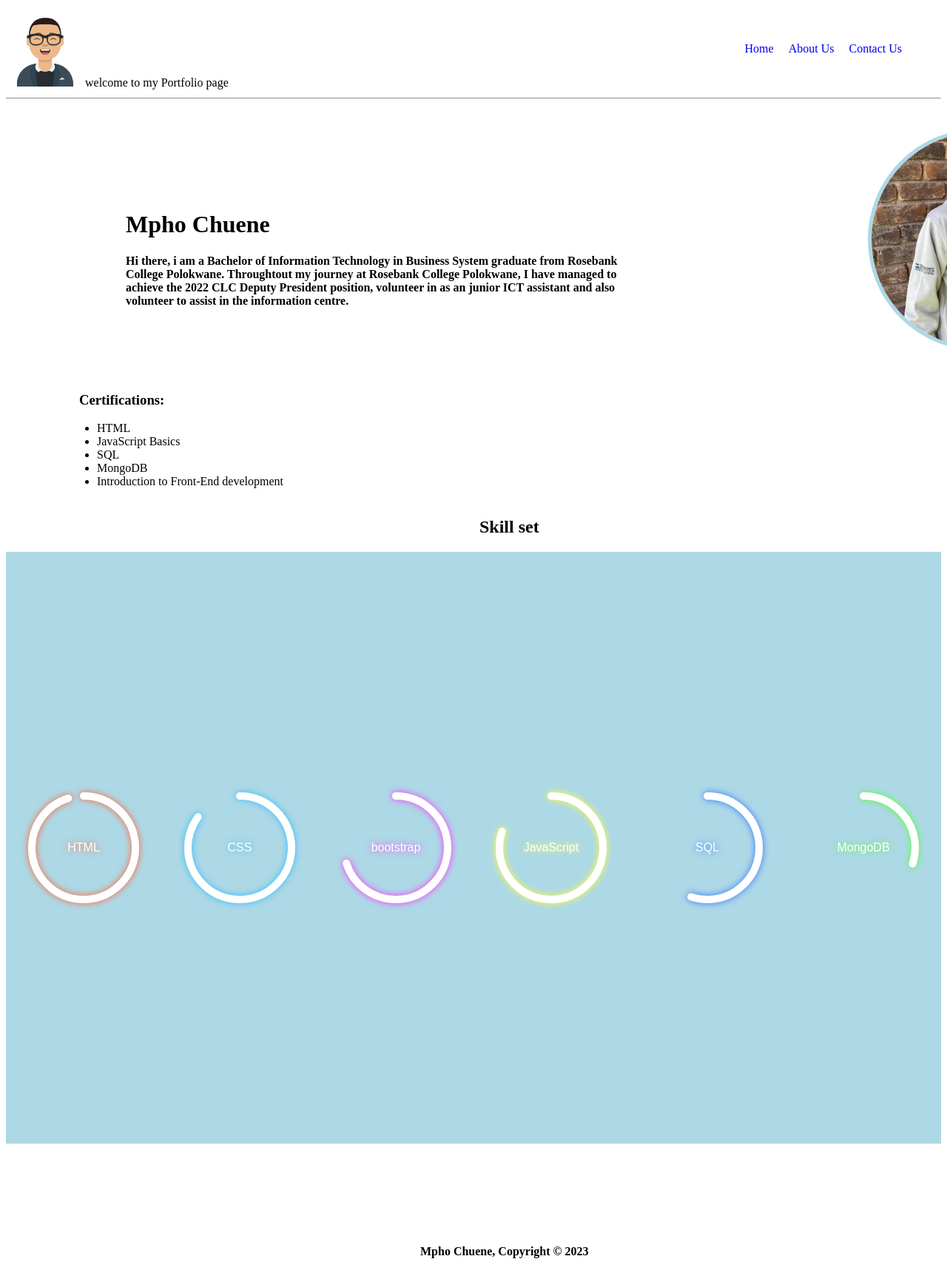
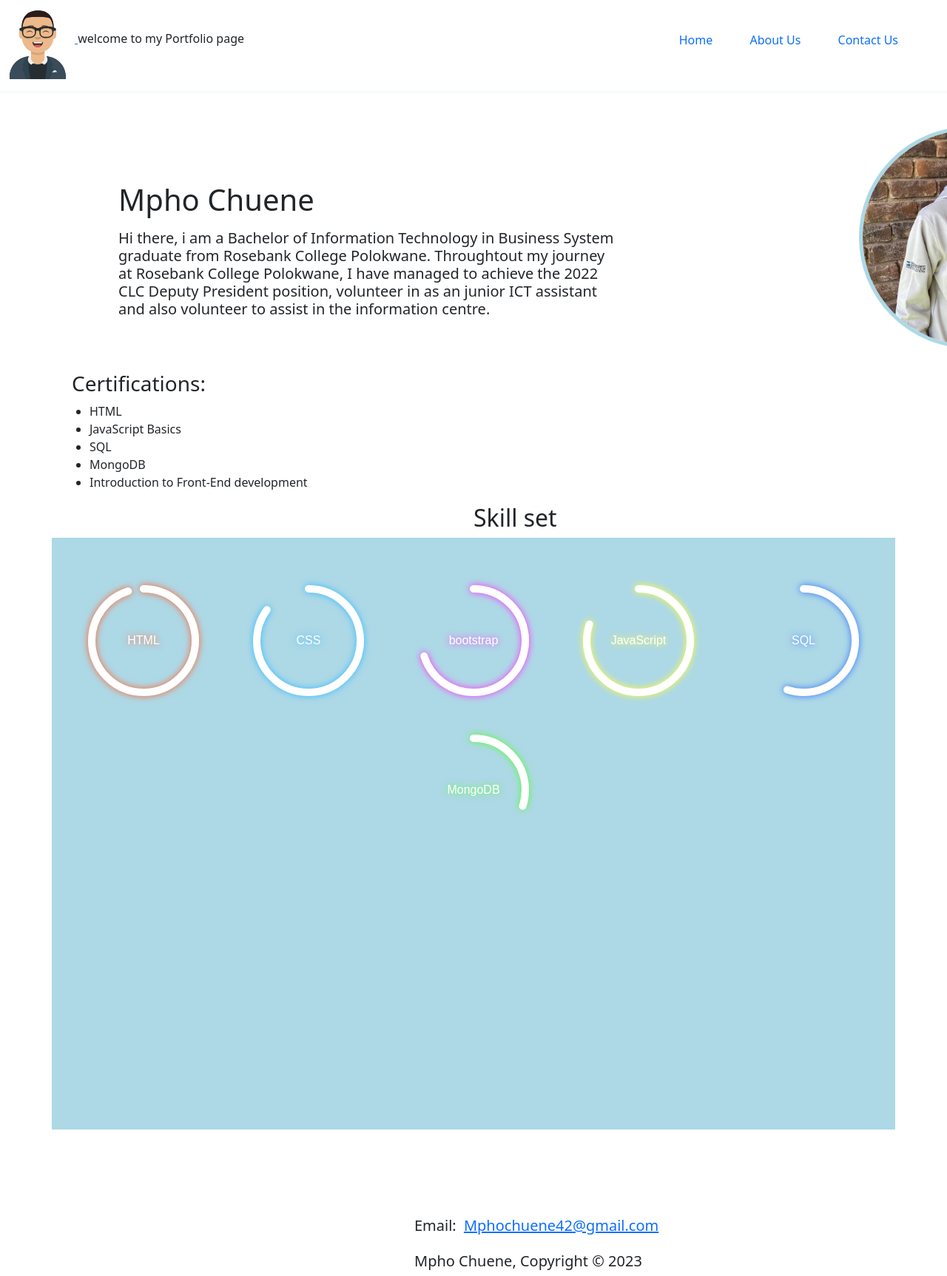
Before and after one commit to mphoChuene/UI-Challenge, a plain HTML site: page bootcamp2023-main/about_us.html in a window 1280 px wide. Shown: the top 1725 px of the page at 74% size. Drawn offline with nearby package versions, Linux system fonts and the light colour scheme.

Commit message:
git push

```diff
--- a/bootcamp2023-main/about_us.html
+++ b/bootcamp2023-main/about_us.html
@@ -3,6 +3,8 @@
   <head>
     <title>About Us</title>
     <link rel="stylesheet" href="styles_aboutUs.css">
+    <link rel="stylesheet" href="https://cdn.jsdelivr.net/npm/bootstrap@5.3.0-alpha1/dist/css/bootstrap.min.css">
+    <link rel="stylesheet" href="https://cdnjs.cloudflare.com/ajax/libs/font-awesome/4.7.0/css/font-awesome.min.css">
   </head>
 
   <body>
@@ -40,9 +42,9 @@
         <td style="padding-left: 20vh; padding-top: 50px">
           <h1>Mpho Chuene</h1>
           <p style="width: 85vh;">
-            <h4>Hi there, i am  a Bachelor of Information Technology in Business System graduate from Rosebank College Polokwane.
+            <h5 style="font-weight: lighter;">Hi there, i am  a Bachelor of Information Technology in Business System graduate from Rosebank College Polokwane.
             Throughtout my journey at Rosebank College Polokwane, I have managed to achieve the 2022 CLC Deputy President position, volunteer in
-            as an junior ICT assistant and also volunteer to assist in the information centre. </h4>
+            as an junior ICT assistant and also volunteer to assist in the information centre. </h5>
           </p>
         </td>
         <td align="right" style="padding-right: 10vh; padding-top: 30px; padding-bottom: 30px; padding-left: 40vh;">
@@ -124,10 +126,9 @@
   </main>
 
     <!-- This is our footer and it will encompass all the quick links on our website.-->
-    <footer style="padding-top: 40vh;">
-      <h4 style="padding-left: 70vh; padding-top: 50vh;">Mpho Chuene, Copyright &copy; 2023</h4>
+    <footer style="padding-top: 50vh;">
+      <h4 style="padding-left: 70vh; padding-top: 38vh; font-size: 20px;"><bold style="margin-right: 5px;">Email: </bold><a href="mailto: Mphochuene42@gmail.com">Mphochuene42@gmail.com</a> <br><br> Mpho Chuene, Copyright &copy; 2023</h4>
     </footer>
-  </div>
- </div>
+
   </body>
 </html>
--- a/bootcamp2023-main/contact_us.css
+++ b/bootcamp2023-main/contact_us.css
@@ -22,7 +22,7 @@ input[type=text], input[type=email],select, textarea {
 
   /* When moving the mouse over the submit button, add a darker green color */
   input[type=submit]:hover {
-    background-color: #45a049;
+    background-color: dodgerblue;
   }
 
   /* Add a background color and some padding around the form */
@@ -31,3 +31,14 @@ input[type=text], input[type=email],select, textarea {
     background-color: #f2f2f2;
     padding: 20px;
   }
+
+  nav > a {
+    text-decoration: none;
+    border-radius: 5px;
+    padding: 15px;
+  }
+
+  nav a:hover {
+    background-color: #ddd;
+    color: black;
+  }
--- a/bootcamp2023-main/styles.css
+++ b/bootcamp2023-main/styles.css
@@ -12,6 +12,17 @@ html, body {
     margin: 0;
     min-height: 100%;
     overflow-x: hidden;
+  }
+
+  nav > a {
+    text-decoration: none;
+    border-radius: 5px;
+    padding: 15px;
+  }
+
+  nav a:hover {
+    background-color: #ddd;
+    color: black;
   }
 
   .fa {
@@ -35,19 +46,6 @@ html, body {
   .fa-linkedin {
     background: #007bb5;
     color: white;
-  }
-
-
-  .footer {
-    position: absolute;
-    display: flex;
-    align-items: center;
-    height: 4rem;
-    right: 0;
-    bottom: 0;
-    left: 0;
-    background-color: $gray;
-    background: red;
   }
 
 
--- a/bootcamp2023-main/styles_aboutUs.css
+++ b/bootcamp2023-main/styles_aboutUs.css
@@ -1,6 +1,13 @@
-a {
-    text-decoration: none;
-  }
+nav > a {
+  text-decoration: none;
+  border-radius: 5px;
+  padding: 15px;
+}
+
+nav a:hover {
+  background-color: #ddd;
+  color: black;
+}
 
   .social-media-flex {
     display: flex;
@@ -68,6 +75,7 @@ a {
     align-items: center;
     min-height: 100vh;
     background-color: lightblue;
+    padding-bottom: 40vh;
   }
 
   .container__progressbars {
```
Also changed, not shown: bootcamp2023-main/contact_us.html (+2 -0 lines), bootcamp2023-main/index.html (+9 -9 lines).
